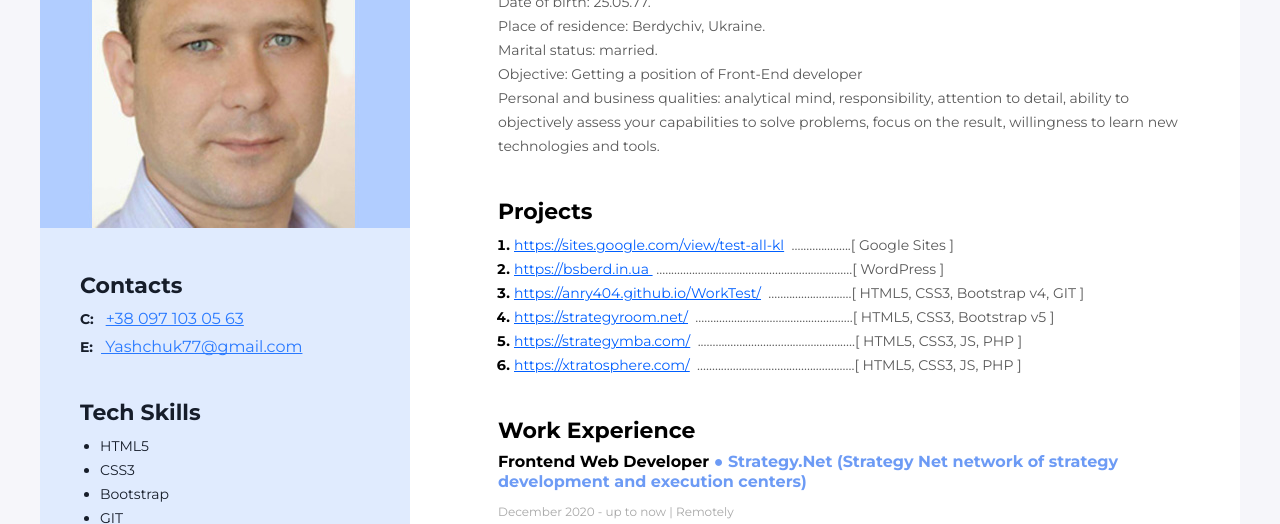
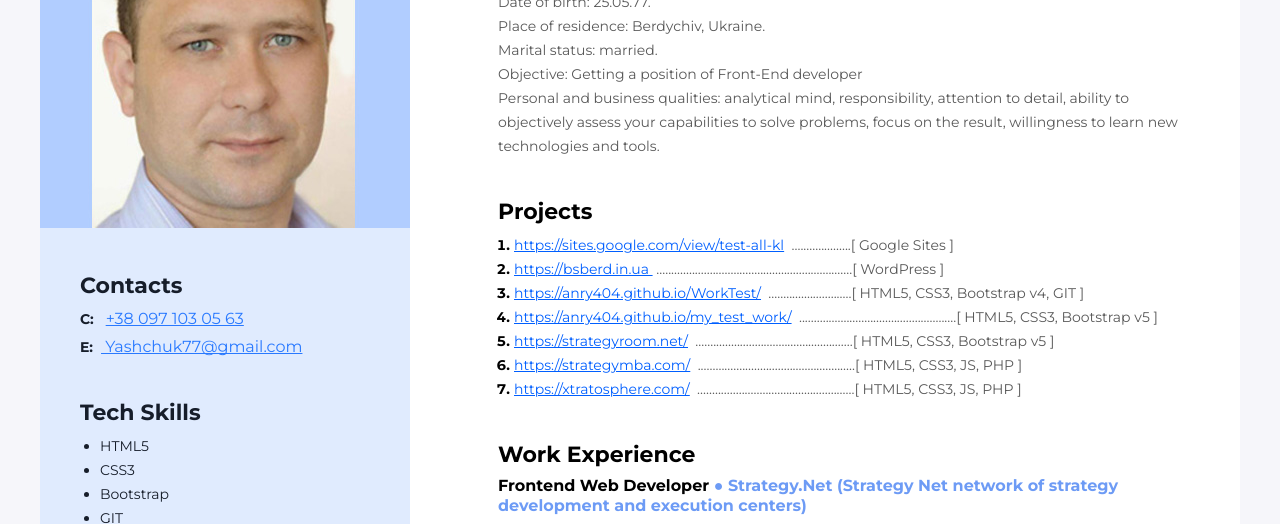
Before and after one commit to Anry404/my_resume, a plain HTML site: page index.html in a window 1280 px wide. Shown: the part 222-746 px from the top of the page. Drawn offline with Linux system fonts and the light colour scheme.

Commit message:
Update index.html

```diff
--- a/index.html
+++ b/index.html
@@ -51,6 +51,13 @@
             <a class="my-project-list-link" href="https://anry404.github.io/WorkTest/" target="_blank">
               https://anry404.github.io/WorkTest/</a><span class="my-project-list-link-tech"> &nbsp;............................[
                 HTML5, CSS3, Bootstrap v4,  GIT ] </span>
+          </li>
+
+
+          <li>
+            <a class="my-project-list-link" href="https://anry404.github.io/my_test_work/" target="_blank">
+              https://anry404.github.io/my_test_work/</a><span class="my-project-list-link-tech"> &nbsp;.....................................................[
+                HTML5, CSS3, Bootstrap v5 ] </span>
           </li>
           <li>
             <a class="my-project-list-link" href="https://strategyroom.net/" target="_blank">
@@ -213,4 +220,5 @@
   </div>
 </body>
 
+
 </html>
```
